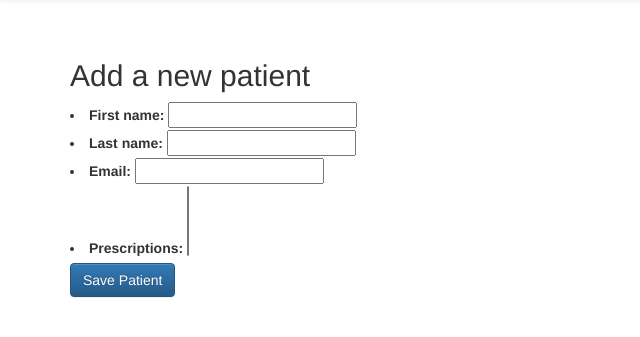
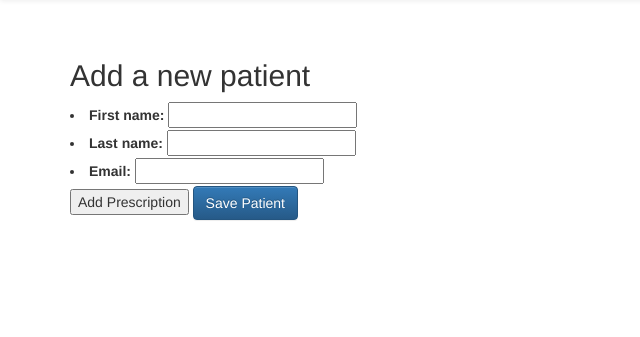
Before and after one commit to danielhertenstein/memocha, a Django app: page /recorder/add_patient/ in a window 1280 px wide. Shown: the part 51-388 px from the top of the page, without its empty margins (0-640 px from the left). Run offline with Django 3.2, Linux system fonts and the light colour scheme; data that the repository does not hold is empty; some libraries are stand-ins or nearby versions.

Commit message:
Starts custom form for patient creation.

```diff
--- a/recorder/forms.py
+++ b/recorder/forms.py
@@ -22,16 +22,7 @@ class MyUserCreationForm(UserCreationForm):
         ]
 
 
-class PatientCreationForm(forms.ModelForm):
+class PatientCreationForm(forms.Form):
     first_name = forms.CharField(max_length=30)
     last_name = forms.CharField(max_length=30)
     email = forms.EmailField(max_length=256)
-
-    class Meta:
-        model = Patient
-        fields = [
-            'first_name',
-            'last_name',
-            'email',
-            'prescriptions',
-        ]
--- a/recorder/models.py
+++ b/recorder/models.py
@@ -24,8 +24,7 @@ class Patient(models.Model):
     user = models.OneToOneField(User)
     doctors = models.ForeignKey(Doctor, on_delete=models.CASCADE)
     prescriptions = models.ManyToManyField(Prescription)
-    # Probably want to know what the person has been prescribed
-    # (medication and dosage).
+    # TODO: Add date of birth
 
     def __str__(self):
         return "{0} {1}".format(self.user.first_name, self.user.last_name)
--- /dev/null
+++ b/recorder/static/recorder/add_patient.js
@@ -0,0 +1,19 @@
+$(document).ready(function() {
+    var prescription_list = $("#prescription_list");
+	$("#add").click(function() {
+		var intId = prescription_list.find("div").length + 1;
+        var field_wrapper = $("<div id='field" + intId + "'/>");
+        var medication = $("<input type='text' id='medication' placeholder='Medication' /><br/>");
+        var dosage = $("<input type='text' placeholder='Dosage' />");
+        var remove_button = $("<input type='button' value='Remove' />");
+        var times = $("<br/><input type='text' placeholder='Times' />");
+        remove_button.click(function() {
+            $(this).parent().remove();
+        });
+        field_wrapper.append(medication);
+        field_wrapper.append(dosage);
+        field_wrapper.append(remove_button);
+        field_wrapper.append(times);
+        prescription_list.append(field_wrapper);
+  });
+});
--- a/recorder/templates/base.html
+++ b/recorder/templates/base.html
@@ -63,6 +63,10 @@
     <script src="https://maxcdn.bootstrapcdn.com/bootstrap/3.3.7/js/bootstrap.min.js"
             integrity="sha384-Tc5IQib027qvyjSMfHjOMaLkfuWVxZxUPnCJA7l2mCWNIpG9mGCD8wGNIcPD7Txa"
             crossorigin="anonymous"></script>
+    <script src="https://ajax.googleapis.com/ajax/libs/jquery/3.2.1/jquery.min.js"></script>
+
+    {% block extra-js %}
+    {% endblock extra-js %}
 </body>
 
 </html>
--- a/recorder/templates/recorder/add_patient.html
+++ b/recorder/templates/recorder/add_patient.html
@@ -5,6 +5,13 @@
     <form method="post">
         {% csrf_token %}
         {{ form.as_ul }}
+        <fieldset id="prescription_list"></fieldset>
+        <input type="button" value="Add Prescription" class="add" id="add" />
         <button class="btn btn-primary" type="submit">Save Patient</button>
     </form>
 {% endblock content %}
+
+{% block extra-js %}
+    {% load static %}
+    <script src="{% static 'recorder/add_patient.js' %}"></script>
+{% endblock extra-js %}
```
